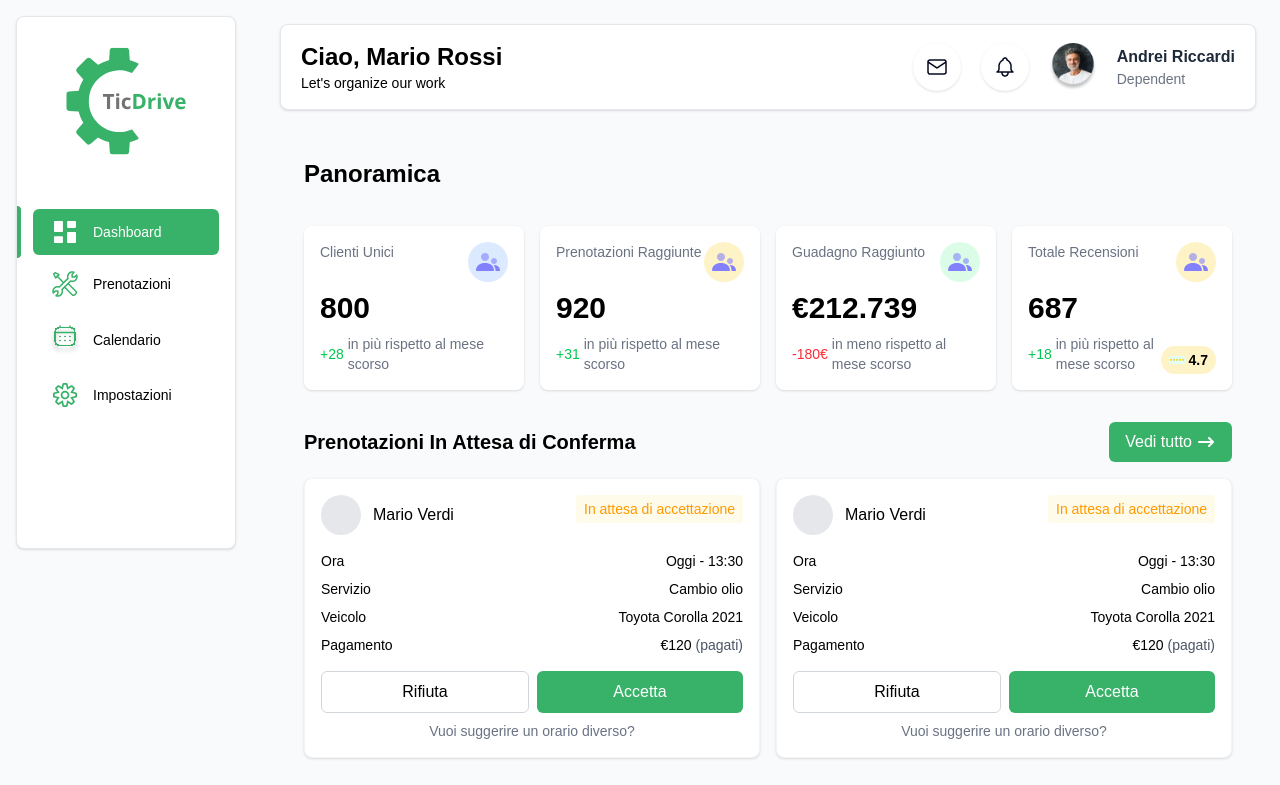
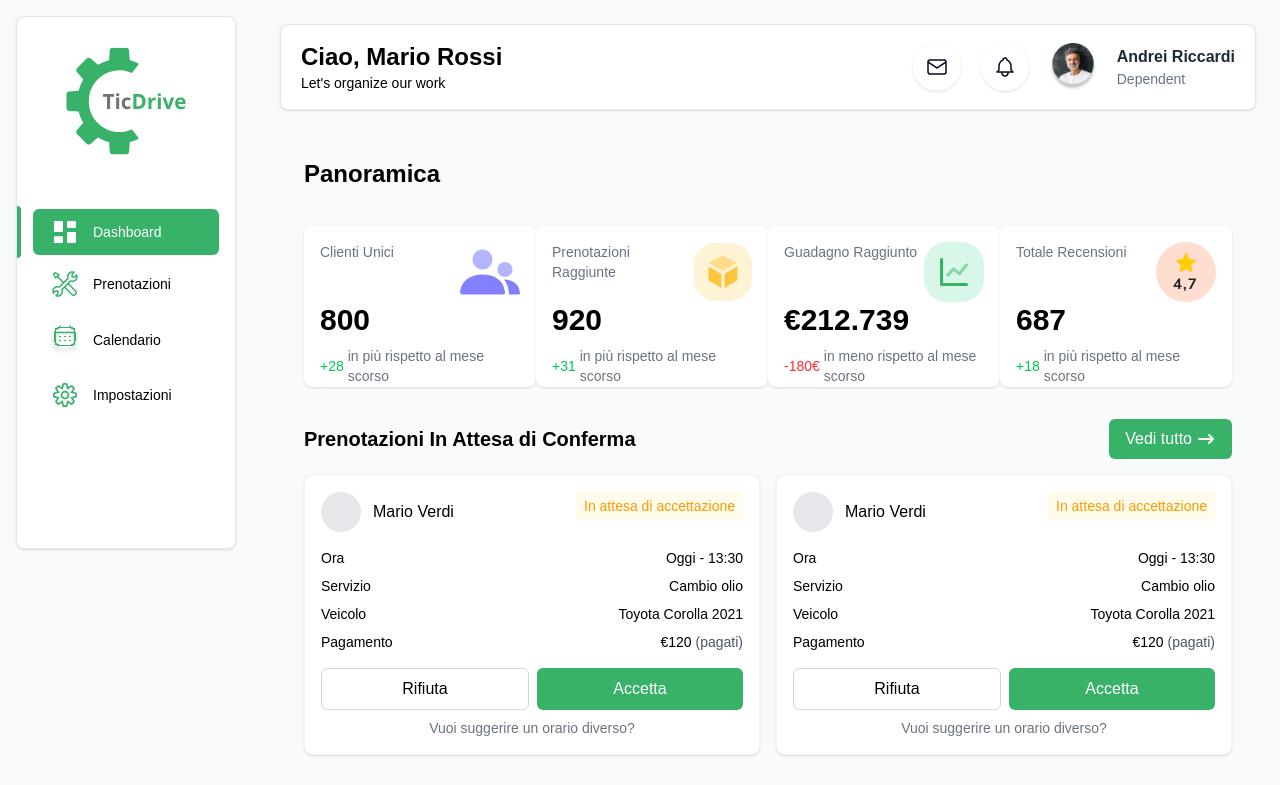
Before and after one commit to AlbyCosmy99/ticdrive-workshops-website-nuxt, a Nuxt app: page /dashboard in a window 1280 px wide. Shown: the top 785 px of the page. Built offline with nearby package versions, Linux system fonts and the light colour scheme; no server answers; a web font is replaced by a local one.

Commit message:
dashboardIconPathSvg

```diff
--- a/components/ui/cards/dashboard/StatsCard.vue
+++ b/components/ui/cards/dashboard/StatsCard.vue
@@ -1,13 +1,13 @@
 <!-- components/ui/StatsCard.vue -->
 <template>
-  <div class="bg-white rounded-lg shadow p-4 flex flex-col">
-    <div class="flex justify-between items-start mb-2">
+  <div :class="['bg-white rounded-lg shadow p-4 flex flex-col justify-between', cardClass]" style="width: 262px; height: 161px;">
+    <div class="flex justify-between items-start">
       <h3 class="text-gray-500 text-sm font-medium">{{ title }}</h3>
-      <div :class="['w-10 h-10 rounded-full flex items-center justify-center', iconBgColor]">
-        <component :is="getIconComponent()" class="w-6 h-6" />
+      <div class="flex items-center justify-center">
+        <img v-if="iconPath" :src="iconPath" :style="{ width: iconSize, height: iconSize }" alt="icon" />
       </div>
     </div>
-    <div class="flex items-end justify-between">
+    <div class="flex items-end justify-between mt-auto">
       <div>
         <h2 class="text-3xl font-bold">{{ value }}</h2>
         <div class="flex items-center mt-2 text-sm">
@@ -16,7 +16,7 @@
         </div>
       </div>
       <div v-if="rating" class="flex items-center bg-amber-100 rounded-full px-2 py-1">
-        <StarIcon class="w-4 h-4 text-amber-500 mr-1" />
+        <img src="@/public/svg/logos/dashboard/StarsIcon.svg" class="w-4 h-4 text-amber-500 mr-1" alt="star" />
         <span class="font-bold text-sm">{{ rating }}</span>
       </div>
     </div>
@@ -24,41 +24,20 @@
 </template>
 
 <script setup lang="ts">
-import ClientIcon from "@/public/svg/logos/dashboard/ClientIcon.svg";
-import CalendarIcon from "@/public/svg/logos/dashboard/PrenotazRaggiunte.svg";
-import DashboardIcon from "@/public/svg/logos/dashboard/TotalGain.svg";
-import BookingsIcon from "@/public/svg/logos/dashboard/TotReview.svg";
-import SettingsIcon from "@/public/svg/logos/sidebar/notSelected/settings.svg";
-import StarIcon from "@/public/svg/logos/dashboard/StarsIcon.svg";
-
 interface StatsCardProps {
   title: string;
   value: string;
-  iconType: string;
-  iconBgColor: string;
+  iconPath: string;
   trend: string;
   trendLabel: string;
   trendColor: string;
   rating?: string;
+  iconSize?: string;
+  cardClass?: string;
 }
 
 const props = defineProps<StatsCardProps>();
 
-const getIconComponent = () => {
-  switch (props.iconType) {
-    case 'client':
-      return ClientIcon;
-    case 'calendar':
-      return CalendarIcon;
-    case 'dashboard':
-      return DashboardIcon;
-    case 'bookings':
-      return BookingsIcon;
-    case 'settings':
-      return SettingsIcon;
-    default:
-      return ClientIcon;
-
-  }
-};
+// Default values for optional props
+const iconSize = props.iconSize || '24px';
 </script>
--- a/components/ui/cards/dashboard/StatsCards.vue
+++ b/components/ui/cards/dashboard/StatsCards.vue
@@ -1,46 +1,51 @@
 <script setup lang="ts">
 import StatsCard from './StatsCard.vue';
-
 </script>
-
 <template>
-  <div class="grid grid-cols-1 md:grid-cols-2 lg:grid-cols-4 gap-4 mb-8">
+  <div class="mb-8">
+    <div class="flex flex-wrap gap-3 w-full">
+      <div class="flex flex-wrap justify-between w-full">
         <StatsCard
           title="Clienti Unici"
           value="800"
-      iconSvg="/svg/users-icon.svg"
-      iconBgColor="bg-blue-100"
+          iconPath="/svg/logos/dashboard/ClientIcon.svg"
           trend="+28"
           trendLabel="in più rispetto al mese scorso"
           trendColor="text-green-500"
+          iconSize="60px"
+          class="flex-1"
         />
         <StatsCard
           title="Prenotazioni Raggiunte"
           value="920"
-      iconSvg="/svg/calendar-icon.svg"
-      iconBgColor="bg-amber-100"
+          iconPath="/svg/logos/dashboard/PrenotazRaggiunte.svg"
           trend="+31"
           trendLabel="in più rispetto al mese scorso"
           trendColor="text-green-500"
+          iconSize="60px"
+          class="flex-1"
         />
         <StatsCard
           title="Guadagno Raggiunto"
           value="€212.739"
-      iconSvg="/svg/chart-icon.svg"
-      iconBgColor="bg-green-100"
+          iconPath="/svg/logos/dashboard/TotalGain.svg"
           trend="-180€"
           trendLabel="in meno rispetto al mese scorso"
           trendColor="text-red-500"
+          iconSize="60px"
+          class="flex-1"
         />
         <StatsCard
           title="Totale Recensioni"
           value="687"
-      iconSvg="/svg/star-icon.svg"
-      iconBgColor="bg-amber-100"
-      rating="4.7"
+          iconPath="/svg/logos/dashboard/TotReview.svg"
           trend="+18"
           trendLabel="in più rispetto al mese scorso"
           trendColor="text-green-500"
+          iconSize="60px"
+          class="flex-1"
         />
       </div>
+    </div>
+  </div>
 </template>
```
Lines whose indentation alone changed are shown as unchanged.
